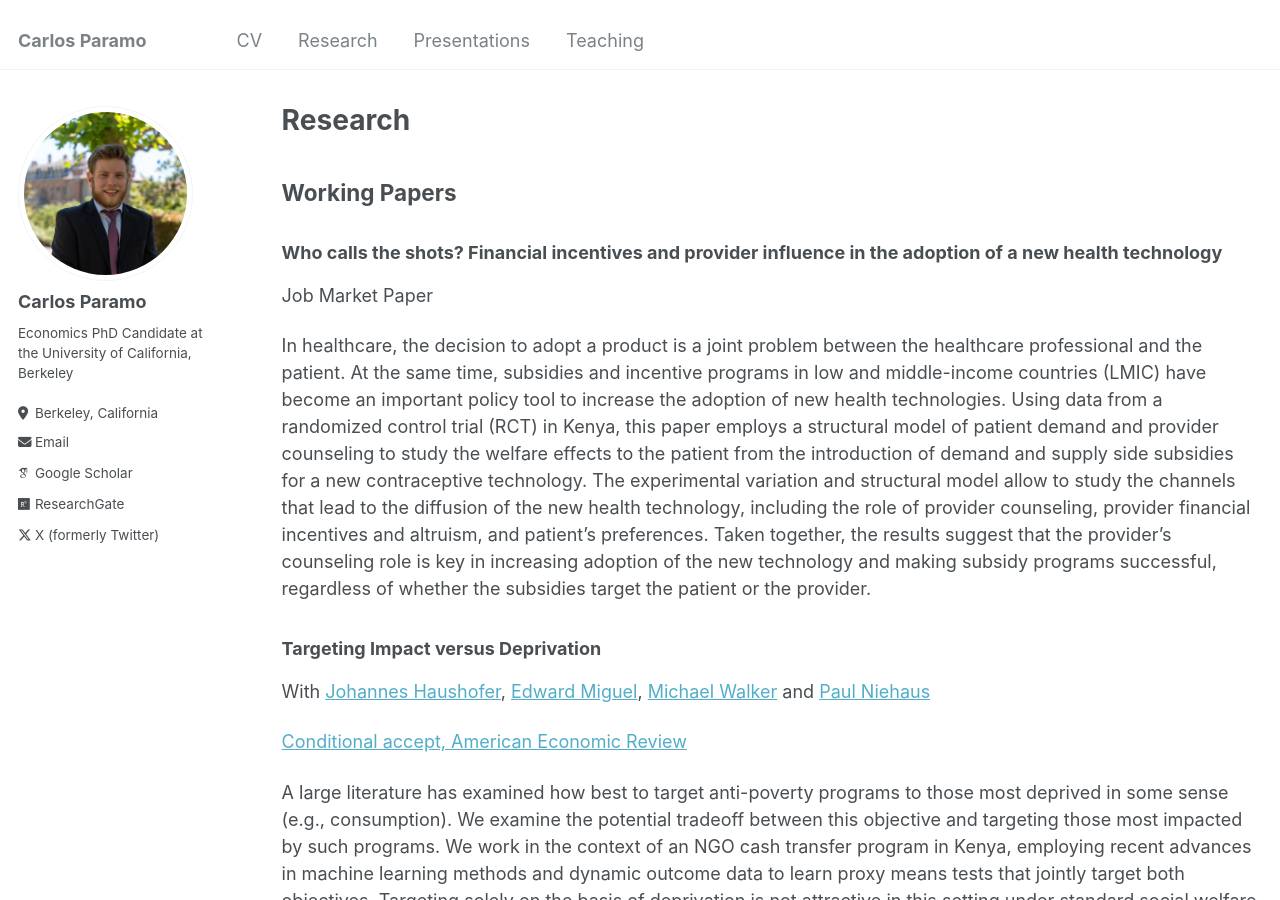
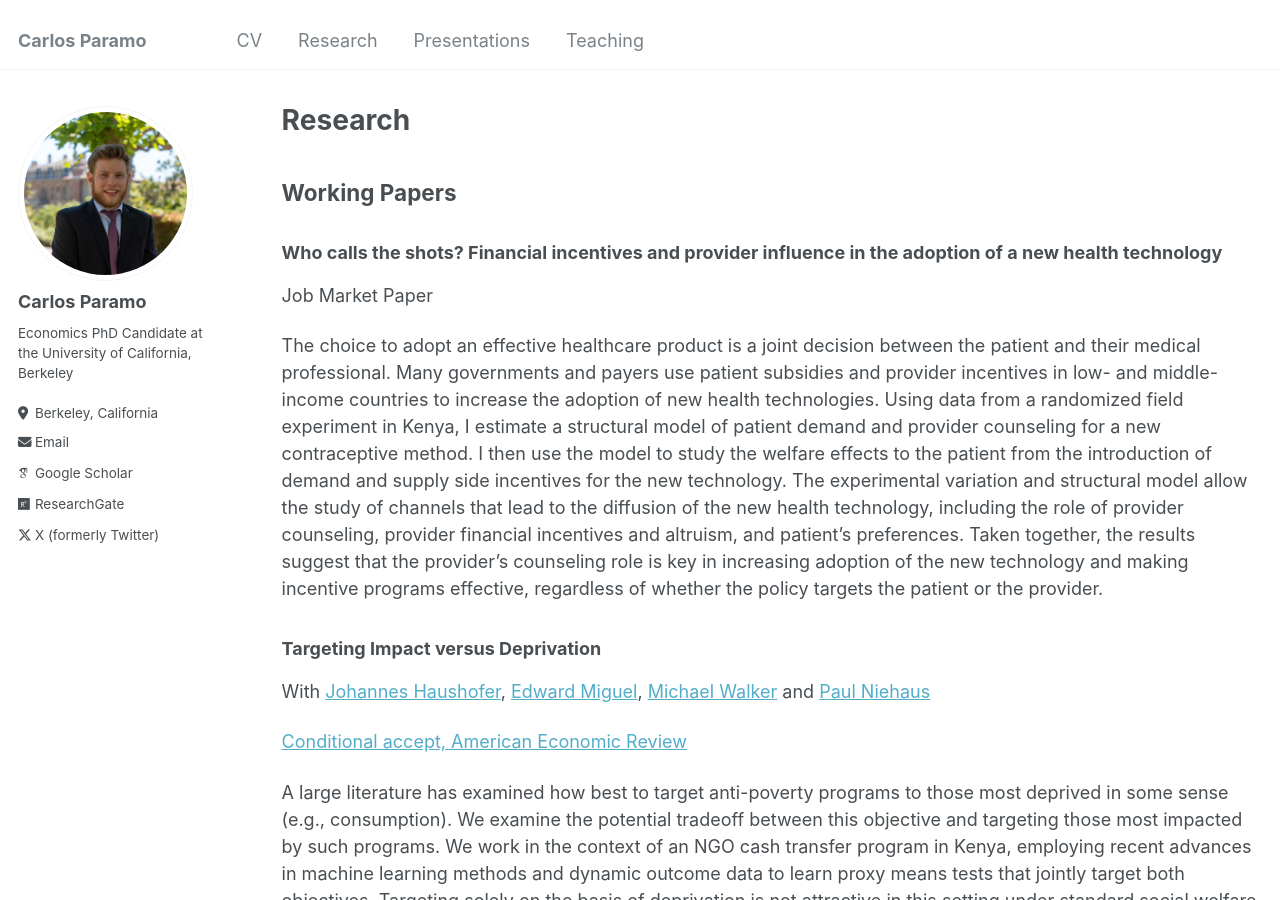
Before and after one commit to paramobrotz/paramobrotz.github.io, a Jekyll site: the page built from _pages/research.md, in a window 1280 px wide and 900 px high. Built offline with Jekyll 4.4.1, drawn with Linux system fonts in a browser that asks for light colours; some web fonts are replaced.

Commit message:
Update research.md

```diff
--- a/_pages/research.md
+++ b/_pages/research.md
@@ -14,7 +14,7 @@ redirect from:
 ### Who calls the shots? Financial incentives and provider influence in the adoption of a new health technology
 Job Market Paper
 
-In healthcare, the decision to adopt a product is a joint problem between the healthcare professional and the patient. At the same time, subsidies and incentive programs in low and middle-income countries (LMIC) have become an important policy tool to increase the adoption of new health technologies. Using data from a randomized control trial (RCT) in Kenya, this paper employs a structural model of patient demand and provider counseling to study the welfare effects to the patient from the introduction of demand and supply side subsidies for a new contraceptive technology. The experimental variation and structural model allow to study the channels that lead to the diffusion of the new health technology, including the role of provider counseling, provider financial incentives and altruism, and patient’s preferences. Taken together, the results suggest that the provider's counseling role is key in increasing adoption of the new technology and making subsidy programs successful, regardless of whether the subsidies target the patient or the provider.
+The choice to adopt an effective healthcare product is a joint decision between the patient and their medical professional. Many governments and payers use patient subsidies and provider incentives in low- and middle-income countries to increase the adoption of new health technologies. Using data from a randomized field experiment in Kenya, I estimate a structural model of patient demand and provider counseling for a new contraceptive method. I then use the model to study the welfare effects to the patient from the introduction of demand and supply side incentives for the new technology. The experimental variation and structural model allow the study of channels that lead to the diffusion of the new health technology, including the role of provider counseling, provider financial incentives and altruism, and patient’s preferences. Taken together, the results suggest that the provider’s counseling role is key in increasing adoption of the new technology and making incentive programs effective, regardless of whether the policy targets the patient or the provider.
 
 ### Targeting Impact versus Deprivation
 With [Johannes Haushofer](https://haushofer.ne.su.se/), [Edward Miguel](https://emiguel.econ.berkeley.edu/), [Michael Walker](https://www.michaelwwalker.me/) and [Paul Niehaus](https://econweb.ucsd.edu/~pniehaus/)
```
